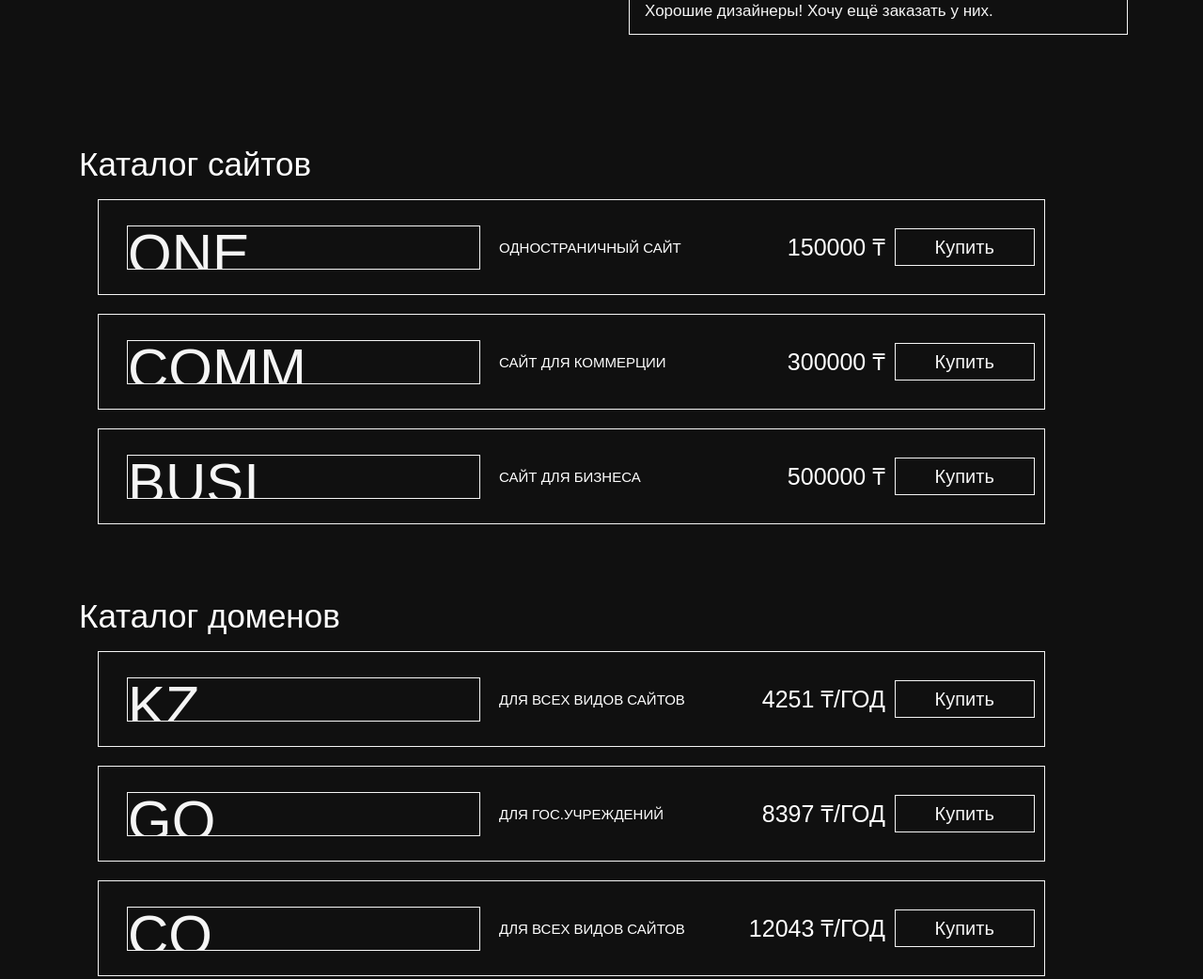
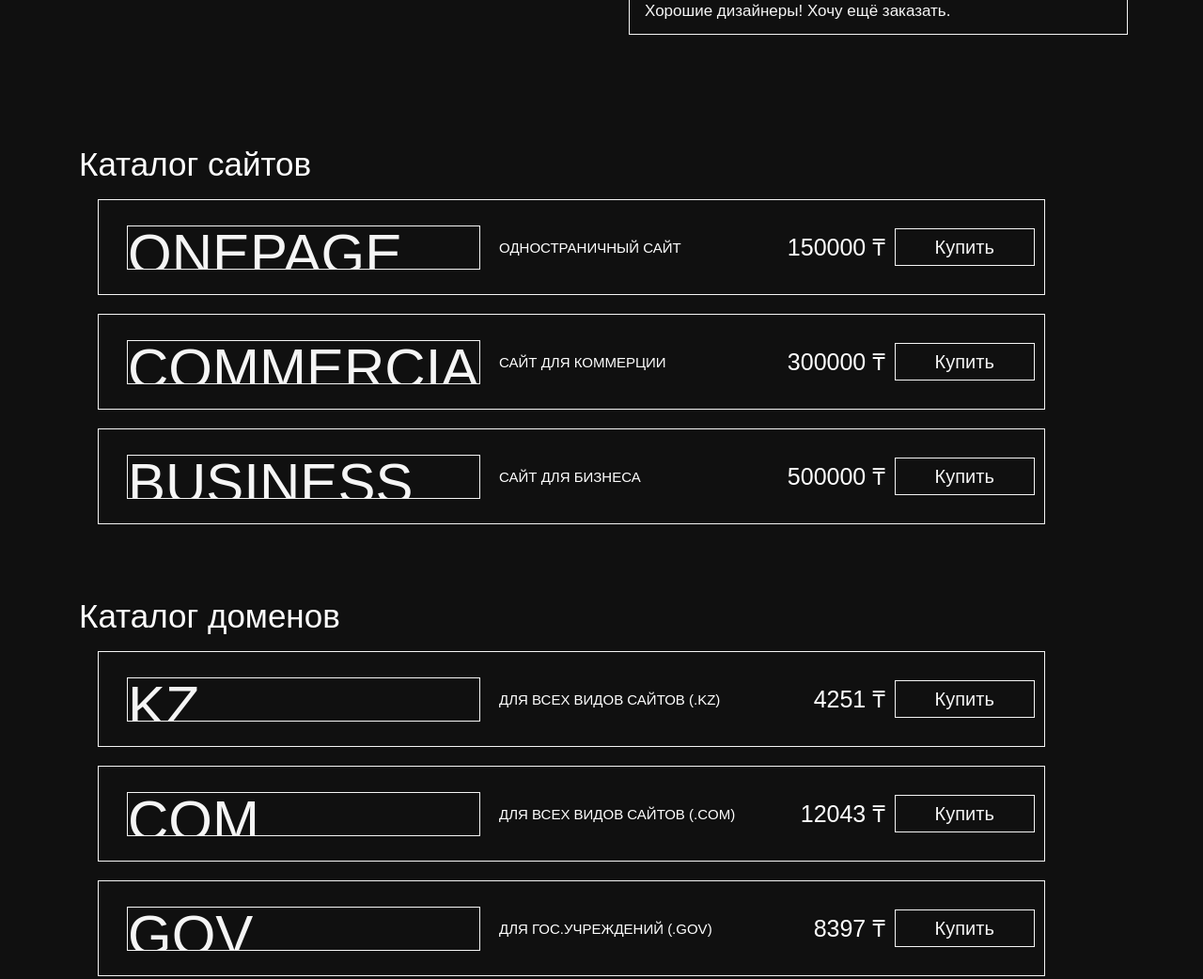
Before and after one commit to Anvar-uly/siteForBusiness, a plain HTML site: page index.html in a window 1280 px wide. Shown: the part 896-1938 px from the top of the page at 94% size. Drawn offline with Linux system fonts and the light colour scheme.

Commit message:
Update index.html

```diff
--- a/index.html
+++ b/index.html
@@ -11,7 +11,6 @@
         <header>
             <nav>
                 <div class="showWindowIsDone">
-                    <img src="add.png" alt="done" class="logo">
                     <div class="text">
                         Ваша заявка отправлена! В течение дня с вами свяжутся сотрудники.
                     </div>
@@ -23,17 +22,17 @@
                 </span>
             </nav>
         </header>
+         <!--Бэкграунд-->
+         <div class="background-custom">
+            <div class="element-content elem1"></div>
+            <div class="element-content elem2"></div>
+            <div class="element-content elem3"></div>
+            <div class="element-content elem4"></div>
+            <div class="element-content elem5"></div>
+            <div class="element-content elem6"></div>
+            <div class="element-content elem7"></div>
+        </div>
         <main>
-            <!--Бэкграунд-->
-            <div class="background-custom">
-                <div class="element-content elem1"> </div>
-                <div class="element-content elem2"> </div>
-                <div class="element-content elem3"> </div>
-                <div class="element-content elem4"> </div>
-                <div class="element-content elem5"> </div>
-                <div class="element-content elem6"> </div>
-                <div class="element-content elem7"> </div>
-            </div>
             <!--Основной контент-->
             <div class="main-contents">
                 <!--Описание компаний-->
@@ -67,7 +66,7 @@
                              </div>
                              <div class="comment_item">
                                 <span><img src="user2.jpg" alt="userlogo" class="logo"> Артём</span>
-                                <p>Хорошие дизайнеры! Хочу ещё заказать у них.</p>
+                                <p>Хорошие дизайнеры! Хочу ещё заказать.</p>
                              </div>
                         </div>
                     </div>
@@ -81,7 +80,7 @@
                             <div class="block_custom">
                                 <div class="block-item">
                                     <div class="blockinfo">
-                                        ONE<br>PAGE
+                                        ONEPAGE
                                     </div>
                                     <div class="text">
                                         Одностраничный сайт
@@ -91,7 +90,7 @@
                                 </div>
                                 <div class="block-item">
                                     <div class="blockinfo">
-                                        COMM<br>ERCIAL
+                                        COMMERCIAL
                                     </div>
                                     <div class="text">
                                         Сайт для коммерции
@@ -101,7 +100,7 @@
                                 </div>
                                 <div class="block-item">
                                     <div class="blockinfo">
-                                        BUSI<br>NESS
+                                        BUSINESS
                                     </div>
                                     <div class="text">
                                         Сайт для бизнеса
@@ -122,30 +121,30 @@
                                         KZ
                                     </div>
                                     <div class="text">
-                                        для всех видов сайтов
-                                        <div class="price">4251 ₸/год</div>
+                                        для всех видов сайтов (.kz)
+                                        <div class="price">4251 ₸</div>
                                     </div>
                                     <button type = "button" class = "addProduct" id ="productDomen1" onclick="showMainWindow(event)">Купить</button>
                                 </div>
                                 <div class="block-item">
                                     <div class="blockinfo">
-                                        GO<br>V
+                                        COM
                                     </div>
                                     <div class="text">
-                                        для гос.учреждений
-                                        <div class="price">8397 ₸/год</div>
+                                        для всех видов сайтов (.com)
+                                        <div class="price">12043 ₸</div>
                                     </div>
-                                    <button type = "button" class = "addProduct" id ="productDomen2" onclick="showMainWindow(event)">Купить</button>
+                                    <button type = "button" class = "addProduct" id ="productDomen3" onclick="showMainWindow(event)">Купить</button>
                                 </div>
                                 <div class="block-item">
                                     <div class="blockinfo">
-                                        CO<br>M
+                                        GOV
                                     </div>
                                     <div class="text">
-                                        для всех видов сайтов
-                                        <div class="price">12043 ₸/год</div>
+                                        для гос.учреждений (.gov)
+                                        <div class="price">8397 ₸</div>
                                     </div>
-                                    <button type = "button" class = "addProduct" id ="productDomen3" onclick="showMainWindow(event)">Купить</button>
+                                    <button type = "button" class = "addProduct" id ="productDomen2" onclick="showMainWindow(event)">Купить</button>
                                 </div>
                             </div>
                         </div>
@@ -156,15 +155,15 @@
             <div class="windowBG">
                 <div class="window_custom">
                     <button type = "button" class = "closeWindow">
-                        <div class="line"> </div>
-                        <div class="line"> </div>
+                        <div class="line"></div>
+                        <div class="line"></div>
                     </button>
                     <div class = "text">Укажите ваши данные</div>
                     <div class="userInfo">
                         <div class="text">Ваше имя</div>
-                        <input type="text" id ="userName" placeholder = "Например: Анвар" maxlength="20">
+                        <input type = "text" id = "userName" placeholder = "Например: Анвар" minlength = "3" maxlength = "20">
                         <div class = "text">Номер телефона</div>
-                        <input type= "tel" id ="telUser" placeholder = "+7 (XXX) XXX-XX-XX" maxlength="12">
+                        <input type = "tel" id = "telUser" placeholder = "+X (XXX) XXX-XX-XX" minlength="12" maxlength = "13">
                         <div class="textError">*Заполните все поля</div>
                     </div>
                     <button type = "submit" class = "clicksend">Отправить</button>
```
